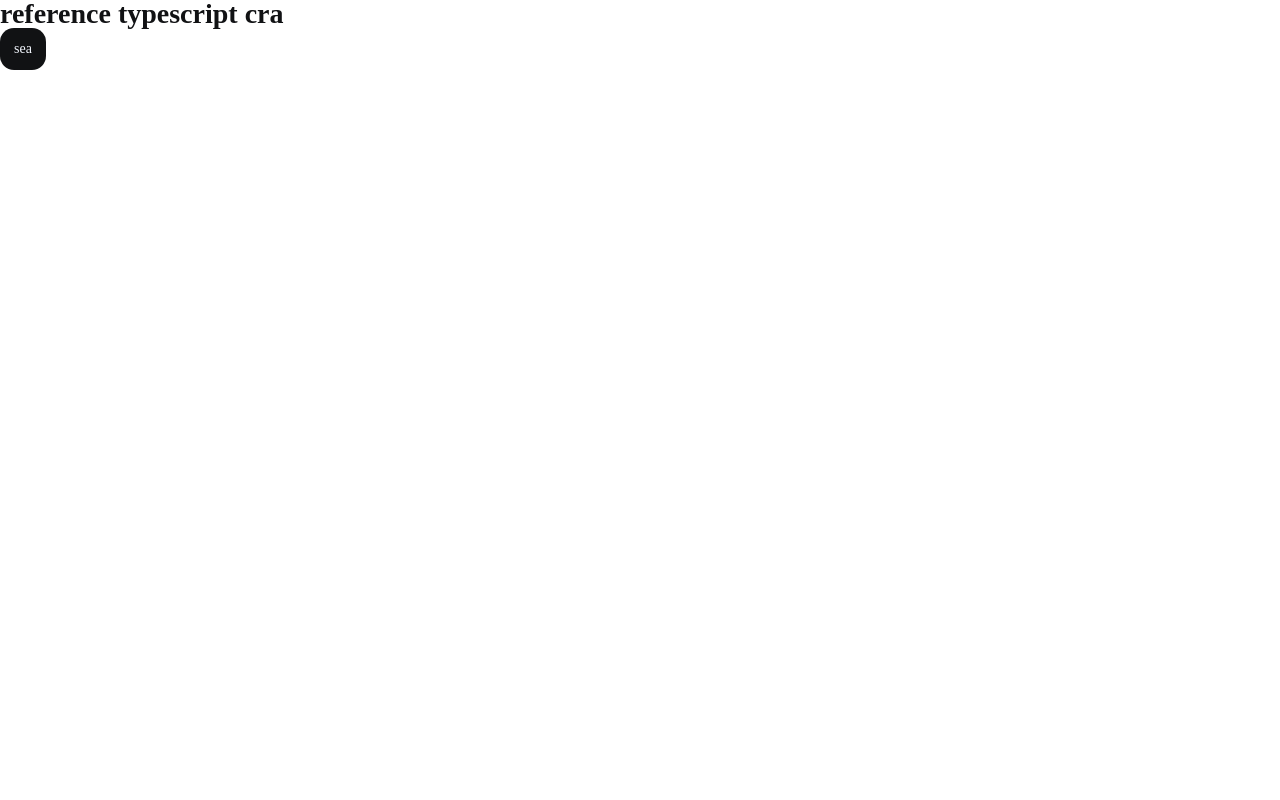
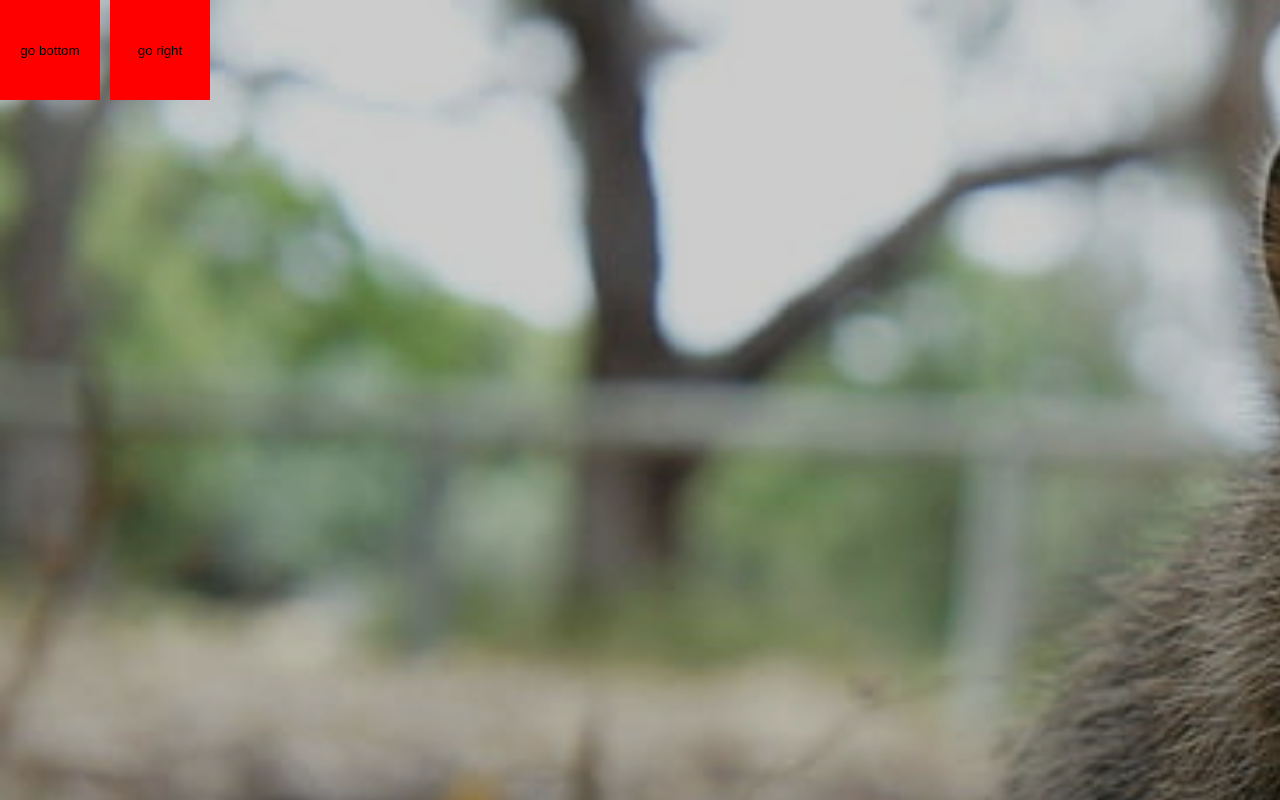
Before and after one commit to sinri0809/sinristory, a React (Create React App) app: page /#/ in a window 1280 px wide. Built offline with nearby package versions, Linux system fonts and the light colour scheme.

Commit message:
feat: scroll event manager

```diff
--- /dev/null
+++ b/src/animation/animationElementScroll.ts
@@ -0,0 +1,12 @@
+export function animationElementScroll (
+  element: HTMLElement,
+  top: number = 0,
+  left: number = 0
+) : void{
+
+  element.scroll({
+    top: top,
+    left: left,
+    behavior: 'smooth'
+  })
+}
--- /dev/null
+++ b/src/components/common/PageNav.tsx
@@ -0,0 +1,92 @@
+import { animationElementScroll } from 'animation/animationElementScroll';
+
+interface Props {
+  x?: number,
+  y?: number
+}
+
+const PageNav = ({ x, y } : Props) => {
+
+  const renderButtonPair = () => {
+    if(x === 0 && y === 0){ // 0
+      return (<>
+        <PageNav.Button label="go bottom" destinationIndex={2} />
+        <PageNav.Button label="go right" destinationIndex={1} />
+      </>);
+    } else if (x === 1 && y === 0){ // 1
+      return (<>
+        <PageNav.Button label="go bottom" destinationIndex={3} />
+        <PageNav.Button label="go left" destinationIndex={0} />
+      </>);
+    } else if (x === 0 && y === 1){ // 2
+      return (<>
+        <PageNav.Button label="go top" destinationIndex={0} />
+        <PageNav.Button label="go right" destinationIndex={3} />
+      </>);
+    } else if (x === 1 && y === 1){ // 3
+      return (<>
+        <PageNav.Button label="go top" destinationIndex={1} />
+        <PageNav.Button label="go left" destinationIndex={2} />
+      </>);
+    } else {
+      return (<>err</>);
+    }
+  }
+
+  return (
+    <nav className="arrow_wrapper">
+      {renderButtonPair()}
+    </nav>
+  );
+}
+
+interface ChildProps {
+  label: string,
+  destinationIndex: number
+}
+
+PageNav.Button = ({
+  label = "default",
+  destinationIndex
+} : ChildProps) => {
+
+  const onClickArrowButton = (index: number) => {
+    const elementHome = document.querySelector(".home__wrapper") as HTMLElement;
+    const elementHeight = elementHome.clientHeight;
+    const elementWidth = elementHome.clientWidth;
+
+    const coordinateArr = [
+      { // top left (true, true) - 0
+        top: 0,
+        left: 0
+      },
+      { // top right (true, false) - 1
+        top: 0,
+        left: elementWidth
+      },
+      { // bottom left (false, true) - 2
+        top: elementHeight,
+        left: 0
+      },
+      { // bottom right (false, false) - 3
+        top: elementHeight,
+        left: elementWidth
+      }
+    ];
+
+    const destination = coordinateArr[index];
+
+    animationElementScroll(elementHome, destination.top, destination.left);
+  };
+
+  return (
+    <button
+      className="btn btn-page-scroll"
+      onClick={(): void => onClickArrowButton(destinationIndex)}
+    >
+      {label}
+    </button>
+  );
+}
+
+export default PageNav;
--- a/src/pages/PageHome.tsx
+++ b/src/pages/PageHome.tsx
@@ -1,9 +1,40 @@
-import Header from "components/layout/Header";
+import React from "react";
+
+// import Header from "components/layout/Header";
+import PageNav from "components/common/PageNav";
 
 const PageHome = () => {
-  return <>
-    <Header />
-  </>
-};
+
+  const onScrollHome = (e: React.UIEvent) => {
+  }
+
+  return (
+    <div
+      className="home__wrapper"
+      onScroll={(e) => onScrollHome(e)}
+    >
+      <section className="home">
+        {/* <Header /> */}
+        <div className="area--top">
+          <div className="area--top-left" id="home">
+            <PageNav x={0} y={0} />
+          </div>
+          <div className="area--top-right" id="test1">
+            <PageNav x={1} y={0} />
+          </div>
+        </div>
+
+        <div className="area--down">
+          <div className="area--down-left" id="test2">
+            <PageNav x={0} y={1} />
+          </div>
+          <div className="area--down-right" id="test3">
+            <PageNav x={1} y={1} />
+          </div>
+        </div>
+      </section>
+    </div>
+  );
+}
 
 export default PageHome;
--- a/src/style/index.scss
+++ b/src/style/index.scss
@@ -13,10 +13,10 @@
 
 
 .App {
-  width: 100vw;
-  height: 100vh;
+  // width: 100vw;
+  // height: 100vh;
 
-  overflow-y: scroll;
+  // overflow-y: scroll;
 
   *::selection {
     background-color: $pink1;
--- a/src/style/pages/_home.scss
+++ b/src/style/pages/_home.scss
@@ -1,5 +1,70 @@
 @import "./../modules";
 
+@mixin size($width, $height){
+  width: $width;
+  height: $height;
+}
+
+.home__wrapper{
+  width: 100vw;
+  height: 100vh;
+
+  overflow: scroll; // onscroll event default condition
+}
+
 .home{
-  cursor: cell;
+  position: relative;
+  // background: linear-gradient(gainsboro, gray);
+  background-image: url('../../assets/test.jpg');
+  background-repeat: no-repeat;
+  background-size: cover;
+
+  width: 200vw;
+  height: 200vh;
+
+  // width: 2000px;
+  // height: 2000px;
 }
+
+.btn-page-scroll{
+  margin-right: 10px;
+  width: 100px;
+  height: 100px;
+  background-color: red;
+}
+
+.area--top,
+.area--down{
+  width: 100%;
+  height: 50%;
+
+  display: flex;
+}
+
+.area--top-left{
+  background-color: rgba($color: #000000, $alpha: 0.2);
+
+  width: 50%;
+  height: 100%;
+}
+
+.area--top-right{
+  background-color: rgba($color: #8f2f00, $alpha: 0.2);
+
+  width: 50%;
+  height: 100%;
+}
+
+.area--down-left{
+  background-color: rgba($color: #0000f0, $alpha: 0.2);
+
+  width: 50%;
+  height: 100%;
+}
+
+.area--down-right{
+  background-color: rgba($color: #7f00f0, $alpha: 0.2);
+
+  width: 50%;
+  height: 100%;
+}
```
Also changed, not shown: src/assets/test.jpg (added).
